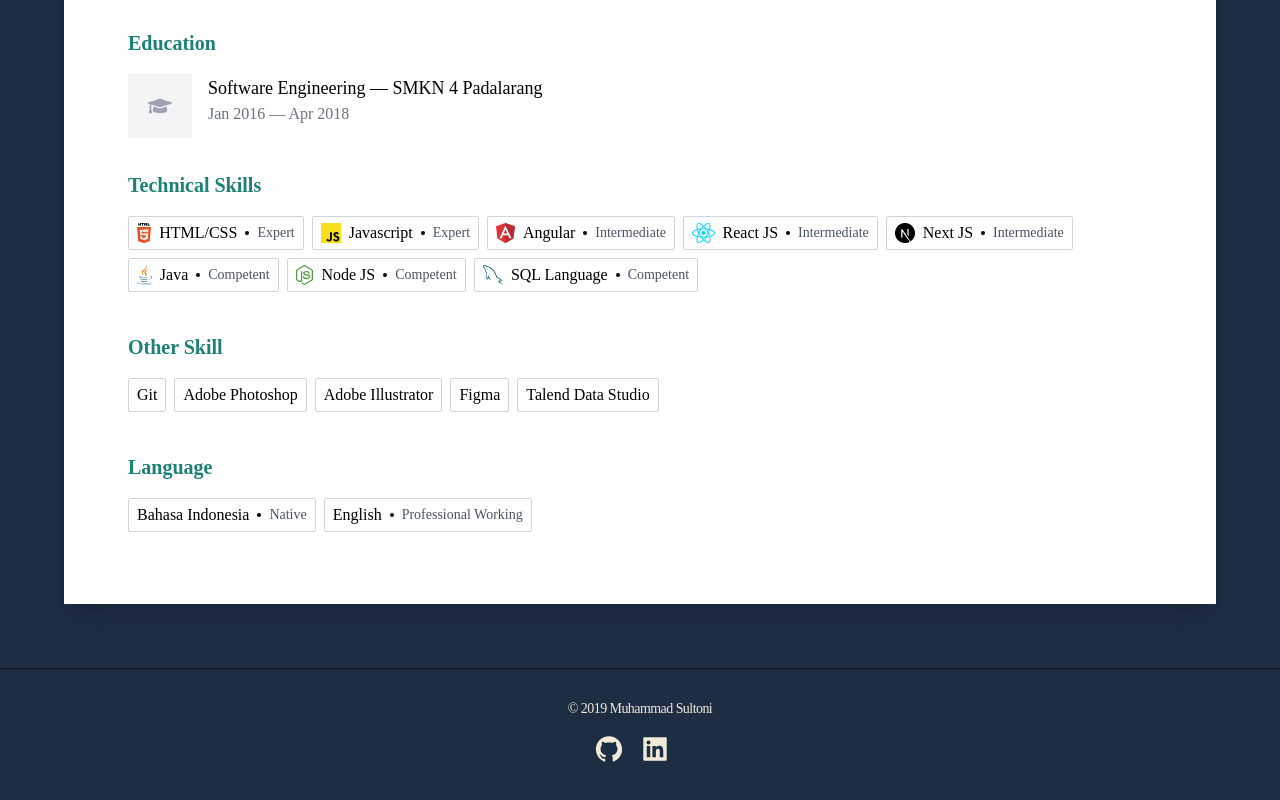
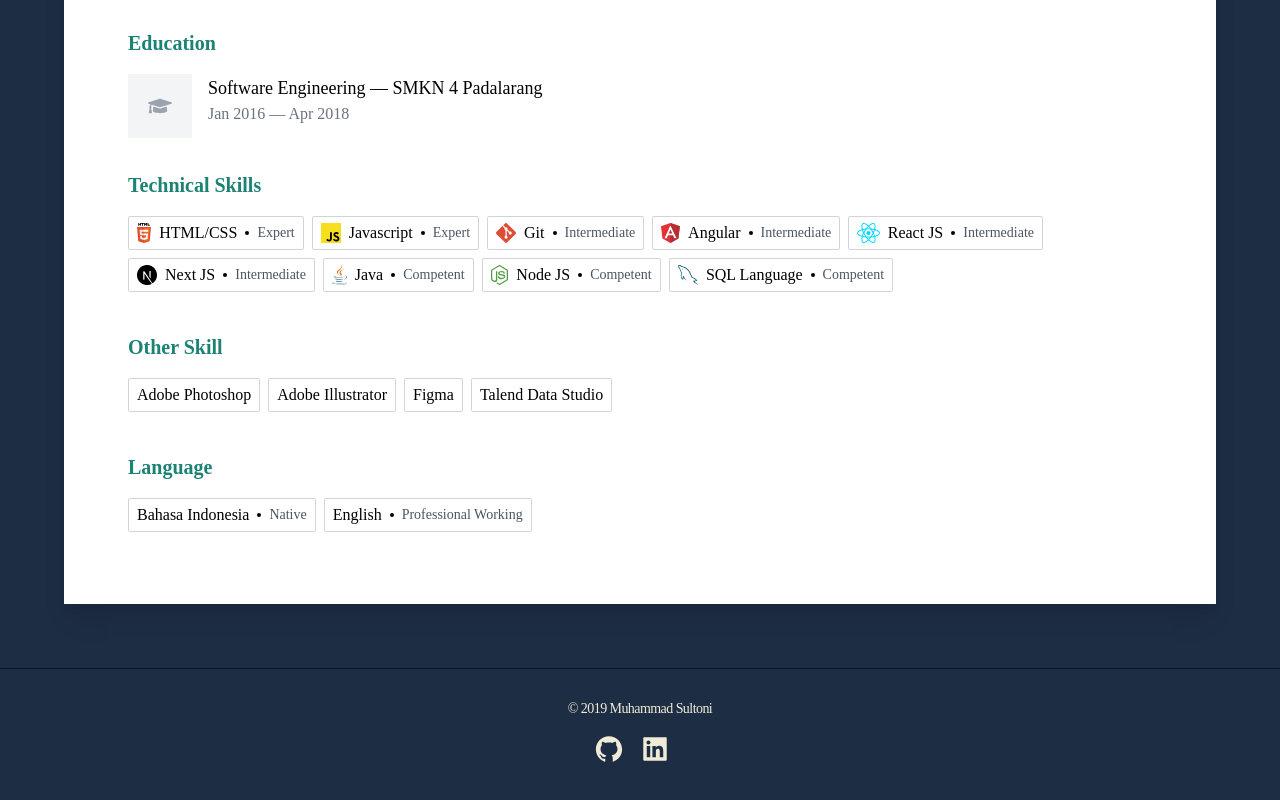
Before and after one commit to tonyhazama/tonihasibuan, a Next.js app: page /cv in a window 1280 px wide. Shown: the part 1386-2186 px from the top of the page. Built offline with nearby package versions, Linux system fonts and the light colour scheme.

Commit message:
changed cv and landing page

```diff
--- a/pages/cv/index.js
+++ b/pages/cv/index.js
@@ -87,6 +87,7 @@ export default function Cv() {
     skills: [
       { icon: "html-5.svg", title: "HTML/CSS", level: "Expert" },
       { icon: "javascript.svg", title: "Javascript", level: "Expert" },
+      { icon: "git.svg", title: "Git", level: "Intermediate" },
       { icon: "angular.svg", title: "Angular", level: "Intermediate" },
       { icon: "react.svg", title: "React JS", level: "Intermediate" },
       { icon: "nextjs.svg", title: "Next JS", level: "Intermediate" },
@@ -95,7 +96,6 @@ export default function Cv() {
       { icon: "mysql.svg", title: "SQL Language", level: "Competent" },
     ],
     otherSkills: [
-      { icon: "", title: "Git" },
       { icon: "", title: "Adobe Photoshop" },
       { icon: "", title: "Adobe Illustrator" },
       { icon: "", title: "Figma" },
--- a/pages/index.js
+++ b/pages/index.js
@@ -82,7 +82,7 @@ export default function Index({ subscription }) {
         <Head>{renderMetaTags(metaTags)}</Head>
         <div>
           <About {...profile} />
-          <Skills />
+          {/* <Skills /> */}
           <Portfolio projects={projects} />
             {/* <pre>{JSON.stringify(al Projects, '', 2)}</pre> */}
         </div>
```
Also changed, not shown: public/static/git.svg (added), public/static/tailwindcss-icon.svg (added).
